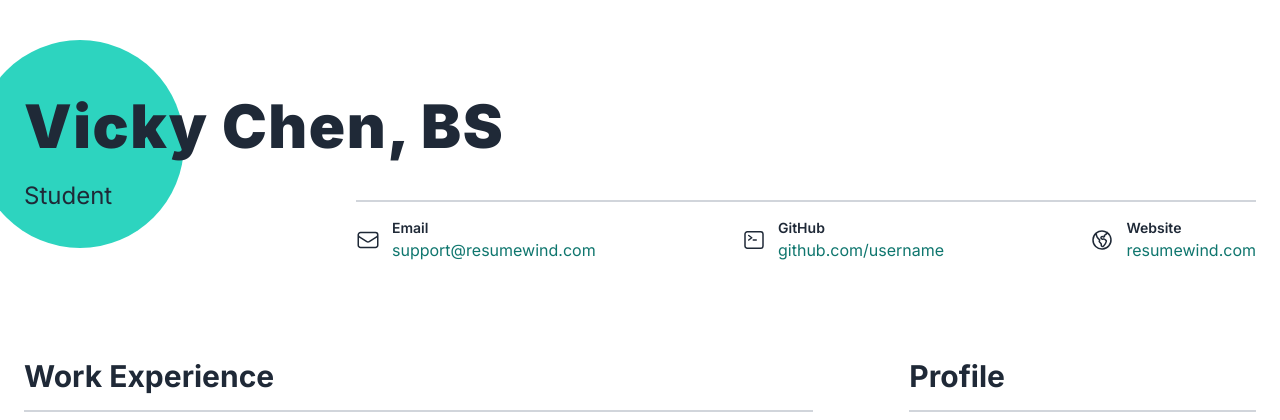
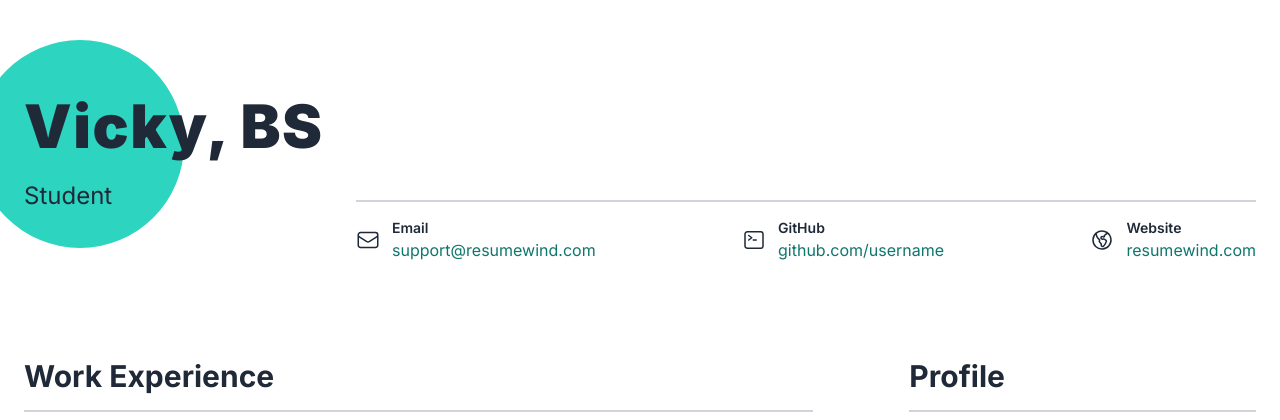
Before and after one commit to HAN462/my-resume-page, a Flask app: page / in a window 1280 px wide. Shown: the top 420 px of the page. Run offline with Flask 3, Linux system fonts and the light colour scheme.

Commit message:
updated html

```diff
--- a/templates/home.html
+++ b/templates/home.html
@@ -1,11 +1,11 @@
-<!DOCTYPE html>
+    <!DOCTYPE html>
 <html>
   <head>
     <meta charset="utf-8" />
     <meta name="viewport" content="width=device-width, initial-scale=1.0" />
 
     <!-- Update Your Name -->
-    <title>Vicky Chen - Resume</title>
+    <title>Vicky - Resume</title>
 
     <!-- Update Description -->
     <meta name="description" content="Jonathan Lewis - Resume" />
@@ -30,7 +30,7 @@
       <div class="py-20 lg:py-24 px-6 mx-auto max-w-7xl">
         <div class="relative">
           <!-- Your Name -->
-          <h1>Vicky Chen, BS</h1>
+          <h1>Vicky, BS</h1>
 
           <div
             class="relative grid grid-cols-1 lg:grid-cols-4 gap-10 xl:gap-24 z-10"
```
